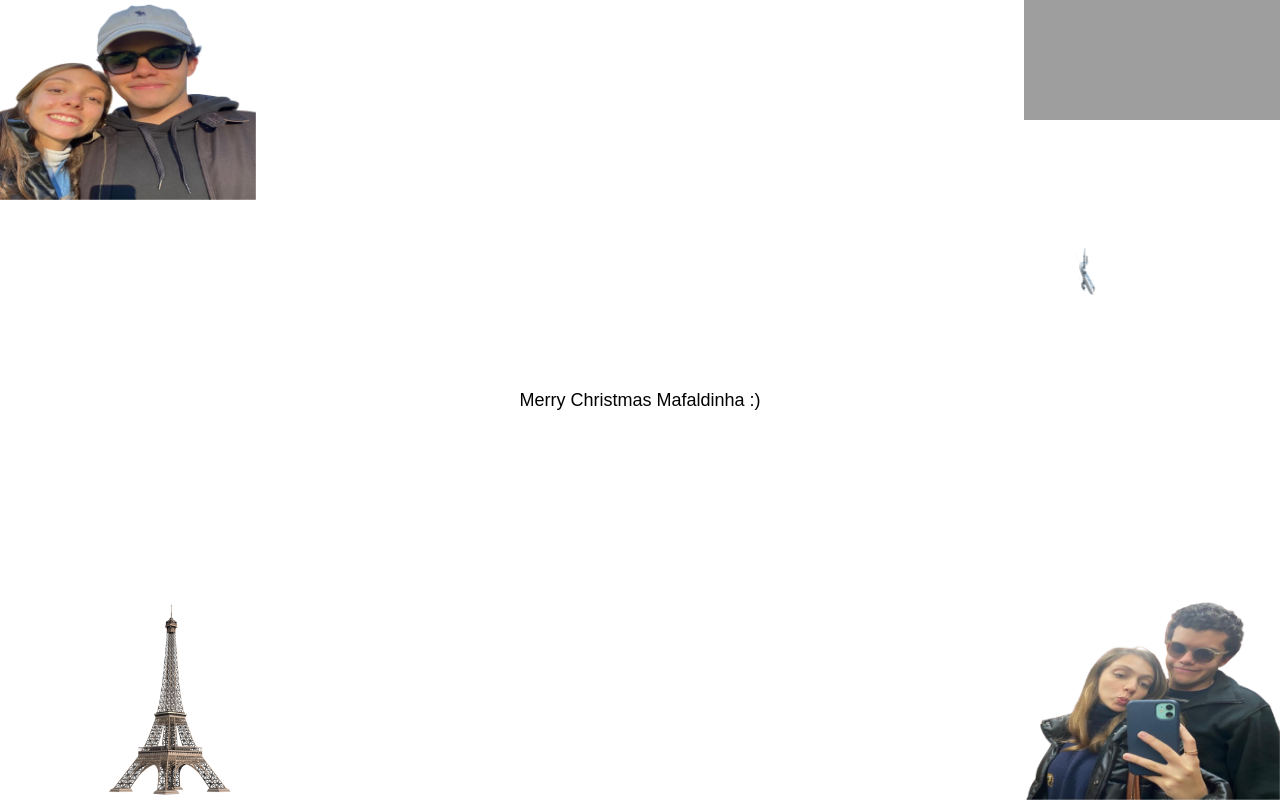
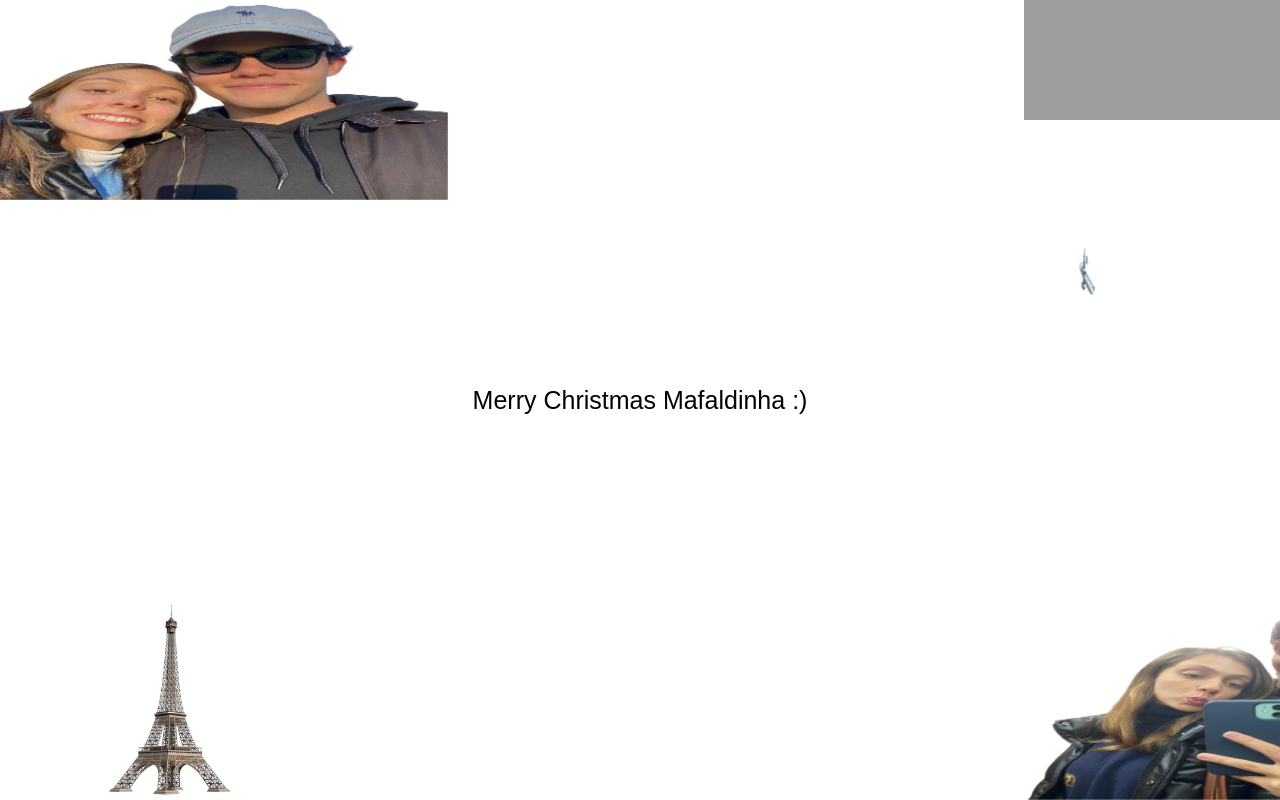
Before and after one commit to Vicente-Caldeira/Xmas.github.io, a plain HTML site: page index.html in a window 1280 px wide. Drawn offline with Linux system fonts and the light colour scheme; grey boxes are pictures that could not be loaded.

Commit message:
Update style.css

```diff
--- a/style.css
+++ b/style.css
@@ -25,7 +25,7 @@ body, html {
 .top-left {
     top: 0;
     left: 0;
-    width: 20%; /* Adjust the width as needed */
+    width: 35%; /* Adjust the width as needed */
     height: 25%; /* Adjust the height as needed */
 }
 
@@ -39,7 +39,7 @@ body, html {
 .bottom-right {
     top: 75%;
     left: 80%;
-    width: 20%; /* Adjust the width as needed */
+    width: 35%; /* Adjust the width as needed */
     height: 25%; /* Adjust the height as needed */
 }
 
@@ -58,7 +58,7 @@ body, html {
     background-color: rgba(255, 255, 255, 0.8);
     padding: 10px; /* Adjust the padding for smaller screens */
     border-radius: 10px;
-    font-size: 18px; /* Adjust the font size for smaller screens */
+    font-size: 25px; /* Adjust the font size for smaller screens */
     font-family: 'Arial', sans-serif; /* Change the font family here */
 }
 
```
